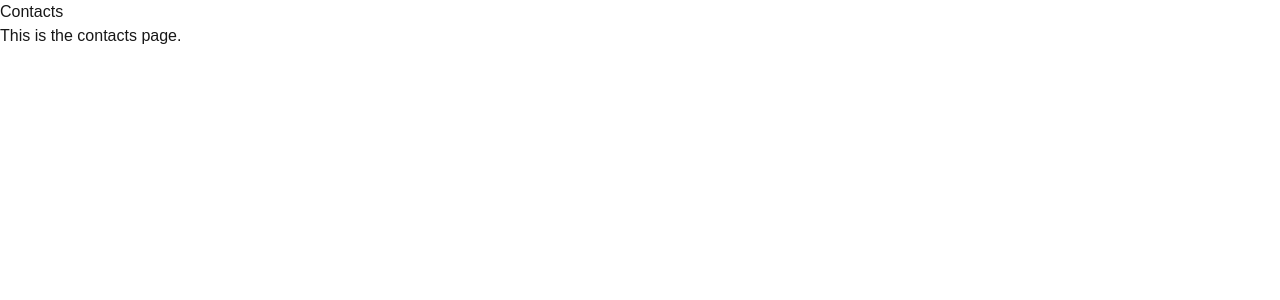
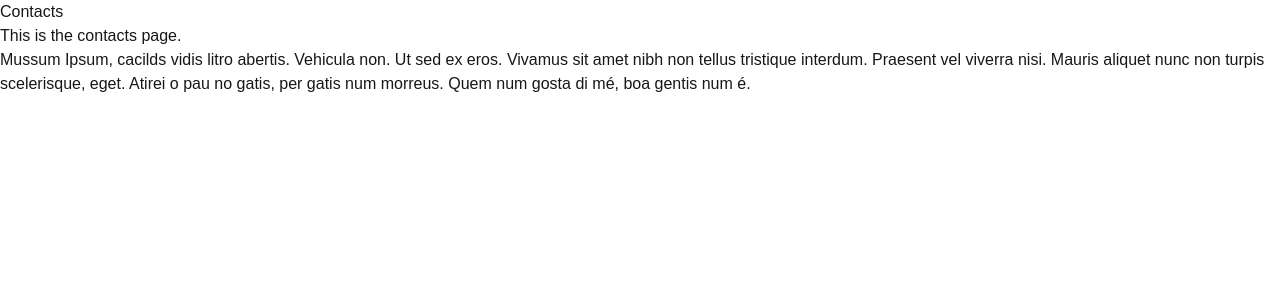
Before and after one commit to logicinfocursos/github-actions, a Next.js app: page /contacts in a window 1280 px wide. Shown: the top 300 px of the page. Built offline with nearby package versions, Linux system fonts and the light colour scheme.

Commit message:
primeiro teste com o github actions v3

```diff
--- a/app/contacts/page.js
+++ b/app/contacts/page.js
@@ -3,6 +3,7 @@ export default function Contacts() {
         <>
         <h1>Contacts</h1>
         <p>This is the contacts page.</p>
+        <p>Mussum Ipsum, cacilds vidis litro abertis.  Vehicula non. Ut sed ex eros. Vivamus sit amet nibh non tellus tristique interdum. Praesent vel viverra nisi. Mauris aliquet nunc non turpis scelerisque, eget. Atirei o pau no gatis, per gatis num morreus. Quem num gosta di mé, boa gentis num é.</p>
         </>
     )
 }
```
